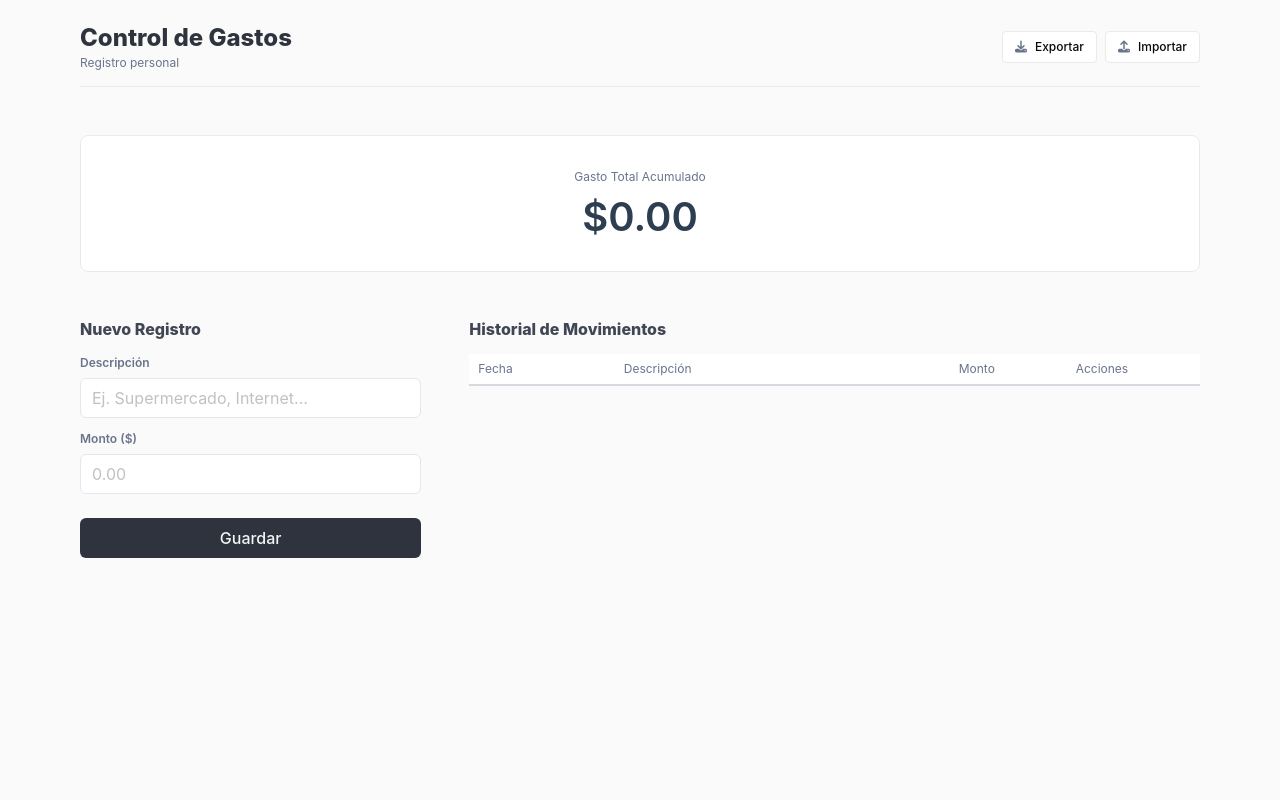
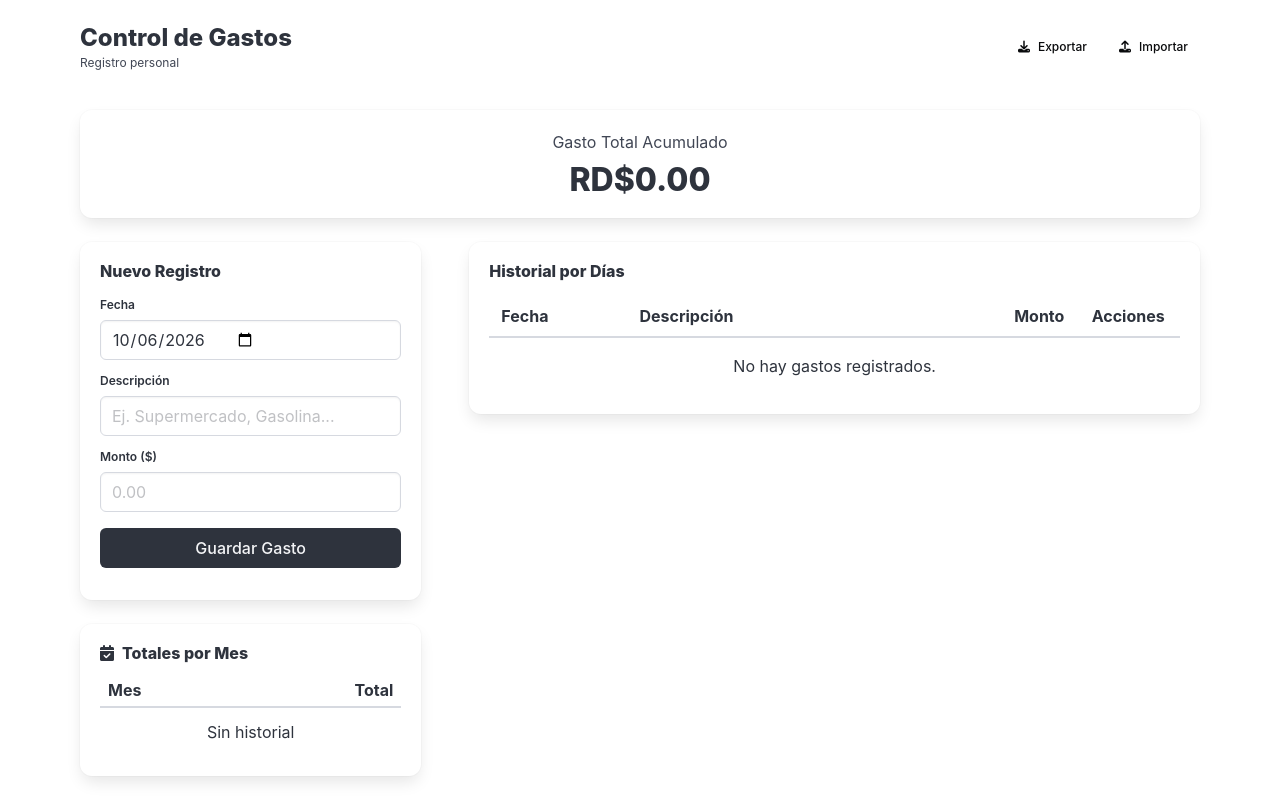
Before and after one commit to FelixAVeras/expense_tracker, a plain HTML site: page index.html in a window 1280 px wide. Drawn offline with nearby package versions, Linux system fonts and the light colour scheme.

Commit message:
Update HTML structure and styles

```diff
--- a/index.html
+++ b/index.html
@@ -4,69 +4,79 @@
     <meta charset="UTF-8">
     <meta name="viewport" content="width=device-width, initial-scale=1.0">
     <title>Control de Gastos</title>
+    <!-- Bulma y FontAwesome -->
     <link rel="stylesheet" href="https://cdn.jsdelivr.net/npm/bulma@1.0.4/css/bulma.min.css">
     <link rel="stylesheet" href="https://cdnjs.cloudflare.com/ajax/libs/font-awesome/6.5.2/css/all.min.css">
-    <link rel="stylesheet" href="style.css">
+    <!-- Archivo de estilos -->
+    <link rel="stylesheet" href="styles.css">
 </head>
 <body>
     <div class="container max-width-container py-5 px-4">
 
-        <!-- Encabezado Minimalista -->
-        <header class="is-flex is-align-items-center is-justify-content-space-between mb-6 pb-4 border-bottom">
+        <!-- Encabezado -->
+        <header class="is-flex is-align-items-center is-justify-content-space-between mb-5 pb-4 border-bottom">
             <div>
-                <h1 class="title is-4 has-text-dark mb-1">Control de Gastos</h1>
-                <p class="subtitle is-7 has-text-grey">Registro personal</p>
+                <h1 class="title is-4 mb-1">Control de Gastos</h1>
+                <p class="subtitle is-7">Registro personal</p>
             </div>
             <div class="is-flex" style="gap: 0.5rem;">
-                <!-- Botones de Importar / Exportar -->
                 <button class="button is-small is-white border-light" id="btn-exportar">
-                    <i class="fa-solid fa-download has-text-grey mr-2"></i> Exportar
+                    <i class="fa-solid fa-download mr-2"></i> Exportar
                 </button>
                 <button class="button is-small is-white border-light" id="btn-importar-ui">
-                    <i class="fa-solid fa-upload has-text-grey mr-2"></i> Importar
+                    <i class="fa-solid fa-upload mr-2"></i> Importar
                 </button>
-                <!-- Input de archivo oculto -->
                 <input type="file" id="input-importar" accept=".json" style="display: none;">
             </div>
         </header>
 
-        <!-- Tarjeta de Resumen (Total) -->
-        <div class="box summary-box mb-6 has-text-centered">
-            <p class="heading is-size-7 has-text-grey mb-2">Gasto Total Acumulado</p>
+        <!-- Tarjeta de Resumen (Gasto Acumulado Total) -->
+        <div class="box summary-box mb-5 has-text-centered">
+            <p class="heading mb-2">Gasto Total Acumulado</p>
             <p class="title summary-total" id="total-gastos-display">$0.00</p>
         </div>
 
         <div class="columns is-variable is-6">
-            <!-- Columna Izquierda: Formulario -->
+            <!-- Columna Izquierda: Formulario + Historial Mensual -->
             <div class="column is-4-desktop">
-                <h2 class="title is-6 has-text-grey-dark mb-4" id="form-title">Nuevo Registro</h2>
+
+                <!-- Formulario -->
+                <div class="box mb-5">
+                    <h2 class="title is-6 mb-4" id="form-title">Nuevo Registro</h2>
                     <form id="gasto-form">
                         <input type="hidden" id="gasto-id" value="">
 
-                    <div class="field">
-                        <label class="label is-small has-text-grey">Descripción</label>
+                        <div class="field mb-3">
+                            <label class="label is-small">Fecha</label>
                             <div class="control">
-                            <input class="input minimal-input" type="text" id="descripcion" placeholder="Ej. Supermercado, Internet..." required>
+                                <input class="input minimal-input" type="date" id="fecha" required>
                             </div>
                         </div>
 
-                    <div class="field">
-                        <label class="label is-small has-text-grey">Monto ($)</label>
+                        <div class="field mb-3">
+                            <label class="label is-small">Descripción</label>
+                            <div class="control">
+                                <input class="input minimal-input" type="text" id="descripcion" placeholder="Ej. Supermercado, Gasolina..." required>
+                            </div>
+                        </div>
+
+                        <div class="field mb-4">
+                            <label class="label is-small">Monto ($)</label>
                             <div class="control">
                                 <input class="input minimal-input" type="number" id="monto" placeholder="0.00" step="0.01" min="0" required>
                             </div>
                         </div>
 
-                    <div class="field mt-5">
+                        <div class="field mt-4">
                             <div class="control">
                                 <button class="button is-dark is-fullwidth" type="submit" id="btn-submit">
-                                Guardar
+                                    Guardar Gasto
                                 </button>
                             </div>
                         </div>
-                    <div class="field is-hidden" id="btn-cancelar-container">
+                        <div class="field is-hidden mt-2" id="btn-cancelar-container">
                             <div class="control">
-                            <button class="button is-white has-text-grey is-fullwidth border-light" type="button" id="btn-cancelar">
+                                <button class="button is-fullwidth" type="button" id="btn-cancelar">
                                     Cancelar
                                 </button>
                             </div>
@@ -74,25 +84,50 @@
                     </form>
                 </div>
 
-            <!-- Columna Derecha: Tabla -->
+                <!-- Tabla Pequeña: Resumen por Meses -->
+                <div class="box">
+                    <h3 class="title is-6 mb-3">
+                        <i class="fa-solid fa-calendar-check mr-2 color-primary"></i>Totales por Mes
+                    </h3>
+                    <div class="table-container">
+                        <table class="table is-fullwidth minimal-table is-narrow">
+                            <thead>
+                                <tr>
+                                    <th>Mes</th>
+                                    <th class="has-text-right">Total</th>
+                                </tr>
+                            </thead>
+                            <tbody id="tabla-meses-body">
+                                <!-- Inyectado con JS -->
+                            </tbody>
+                        </table>
+                    </div>
+                </div>
+
+            </div>
+
+            <!-- Columna Derecha: Movimientos Agrupados por Día -->
             <div class="column">
-                <h2 class="title is-6 has-text-grey-dark mb-4">Historial de Movimientos</h2>
+                <div class="box">
+                    <h2 class="title is-6 mb-4">Historial por Días</h2>
                     <div class="table-container">
                         <table class="table is-fullwidth minimal-table">
                             <thead>
                                 <tr>
-                                <th class="has-text-grey has-text-weight-normal is-size-7">Fecha</th>
-                                <th class="has-text-grey has-text-weight-normal is-size-7">Descripción</th>
-                                <th class="has-text-right has-text-grey has-text-weight-normal is-size-7">Monto</th>
-                                <th class="has-text-centered has-text-grey has-text-weight-normal is-size-7">Acciones</th>
+                                    <th style="width: 20%;">Fecha</th>
+                                    <th style="width: 45%;">Descripción</th>
+                                    <th class="has-text-right" style="width: 20%;">Monto</th>
+                                    <th class="has-text-centered" style="width: 15%;">Acciones</th>
                                 </tr>
                             </thead>
                             <tbody id="lista-gastos">
-                            <!-- JS inyecta las filas aquí -->
+                                <!-- Inyectado con JS -->
                             </tbody>
                         </table>
                     </div>
                 </div>
+            </div>
+
         </div>
     </div>
 
```
Lines whose indentation alone changed are shown as unchanged.
